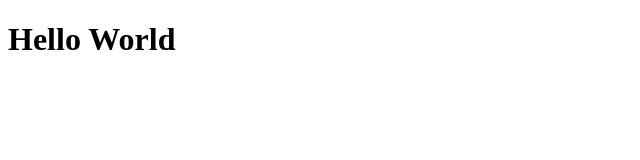
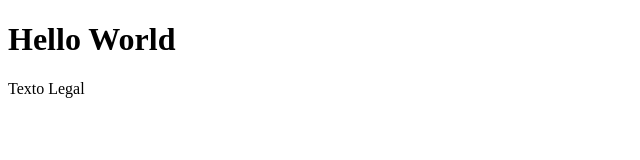
Before and after one commit to lucasgarciia/programa-ao0103, a plain HTML site: page index.html in a window 1280 px wide. Shown: the full height of the page, 0-640 px from the left. Drawn offline with Linux system fonts and the light colour scheme.

Commit message:
Terceira Versao

```diff
--- a/index.html
+++ b/index.html
@@ -5,5 +5,6 @@
 </head>
 <body>
 	<h1>Hello World</h1>
+	<p>Texto Legal</p>
 </body>
 </html>
```
